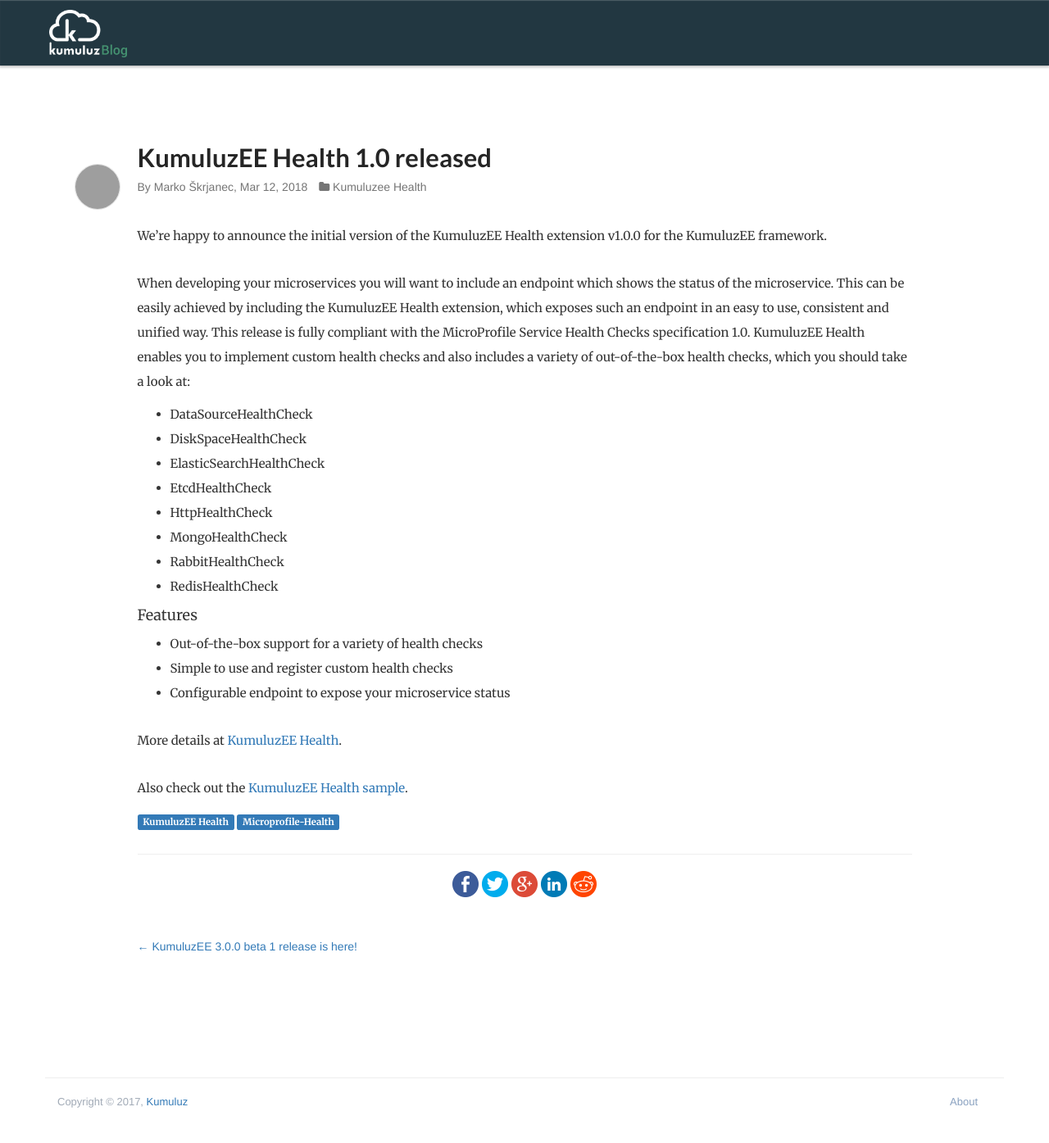
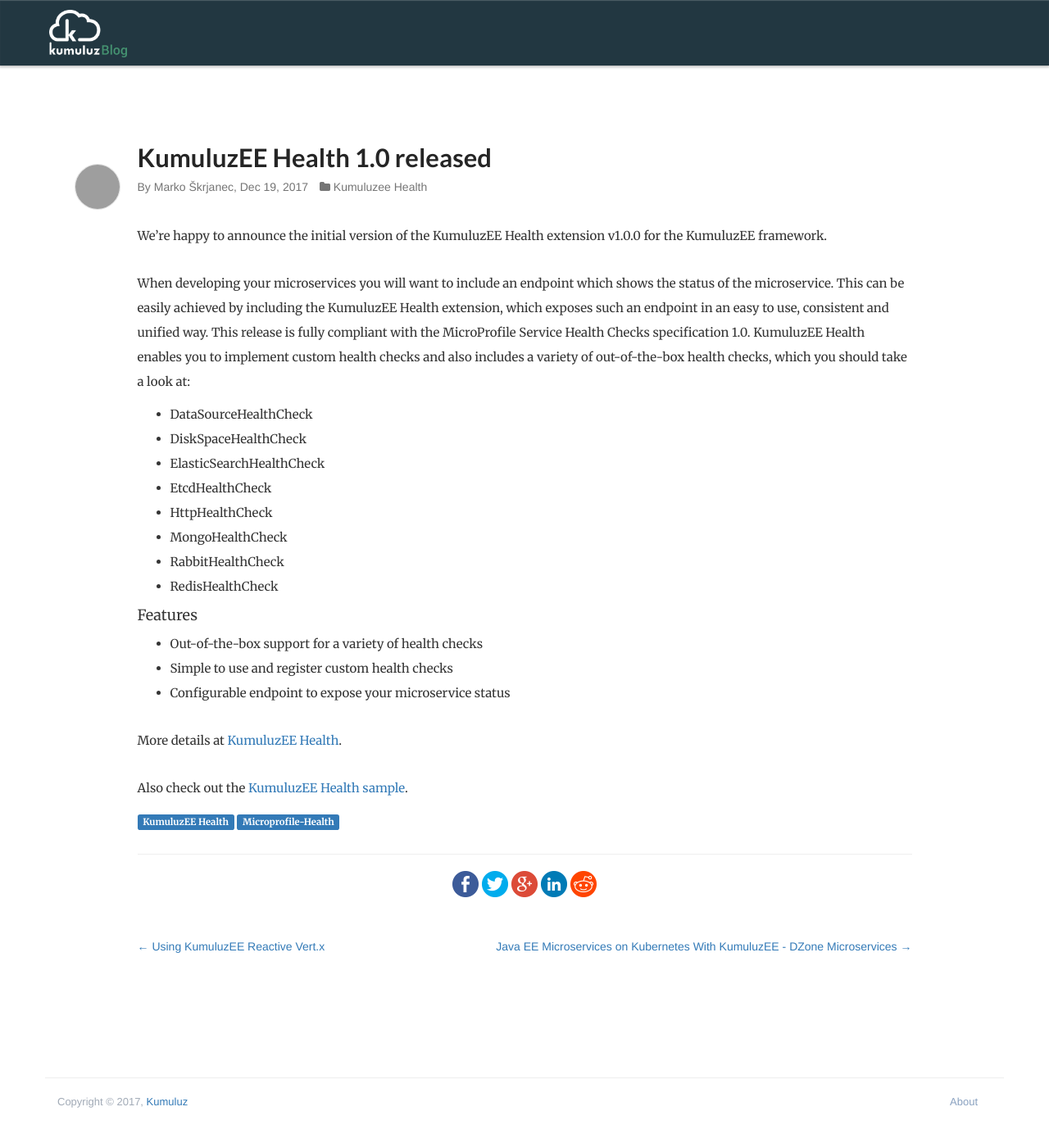
Before and after one commit to kumuluz/blog.sunesis.si, a Jekyll site: the page built from _posts/2017-12-19-kumuluzee-health-release-1.0.markdown, in a window 1280 px wide. Shown: the whole page at 82% size. Built offline with Jekyll 4.4.1, drawn with Linux system fonts in a browser that asks for light colours; grey boxes are pictures that could not be loaded.

Commit message:
Moved the Health release to its correct time

```diff
--- a/_posts/2018-03-12-kumuluzee-health-release-1.0.markdown
+++ b/_posts/2017-12-19-kumuluzee-health-release-1.0.markdown
@@ -1,7 +1,7 @@
 ---
 layout: post
 title:  "KumuluzEE Health 1.0 released"
-date:   2018-03-12
+date:   2017-12-19
 author: skrjanec
 categories: [KumuluzEE, Health]
 tags: [KumuluzEE Health, Microprofile-Health]
--- a/_posts/2018-03-11-kumuluzee-3.0.0-beta.1-release.markdown
+++ b/_posts/2018-03-11-kumuluzee-3.0.0-beta.1-release.markdown
@@ -23,6 +23,8 @@
 * JSON-B 1.0
 * Java Mail 1.6
 
+<!--more-->
+
 We're including the reference implementation for both of the new components, with alternative implementations planned in the future when they become available.
 
 Additionally both JSON-P and JSON-B can now be used with JAX-RS automatically. You don't need to do anything, simply add the relevant components as your dependencies and it will work.
```
